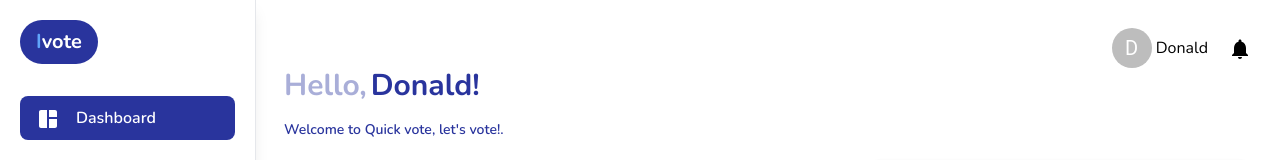
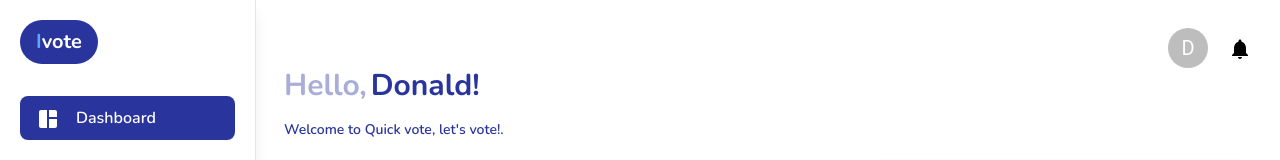
Before and after one commit to Donald2023-source/Quick-Vote, a React (Vite) app: page /student-dashboard in a window 1280 px wide. Shown: the top 160 px of the page. Built offline with nearby package versions, Linux system fonts and the light colour scheme.

Commit message:
dashboard

```diff
--- a/src/Components/BarChart.jsx
+++ b/src/Components/BarChart.jsx
@@ -70,7 +70,7 @@ export default function Chart() {
         className="w-full " // Changed to overflow-x-auto for horizontal scrolling
       >
         <BarChart
-          className="h-full w-full py-3 min-w-[500px] mx-auto flex" // Added min-w to ensure content is scrollable
+          className="h-full w-full py-3 min-w-[200px] mx-auto flex" // Added min-w to ensure content is scrollable
           width={dimensions.width}
           height={dimensions.height}
           dataset={dataset}
--- a/src/Pages/Dashboards/Student.jsx
+++ b/src/Pages/Dashboards/Student.jsx
@@ -12,12 +12,9 @@ const Student = () => {
     <div>
       <div>
         <div className="lg:flex hidden gap-5 items-center justify-end">
-          <div className="flex items-center gap-1">
           <Avatar className="hover:scale-105 hoverEffect cursor-pointer">
             D
           </Avatar>
-          <h2>Donald</h2>
-          </div>
           <span className="hover:scale-105 hoverEffect cursor-pointer">
             <Notifications />
           </span>
```
